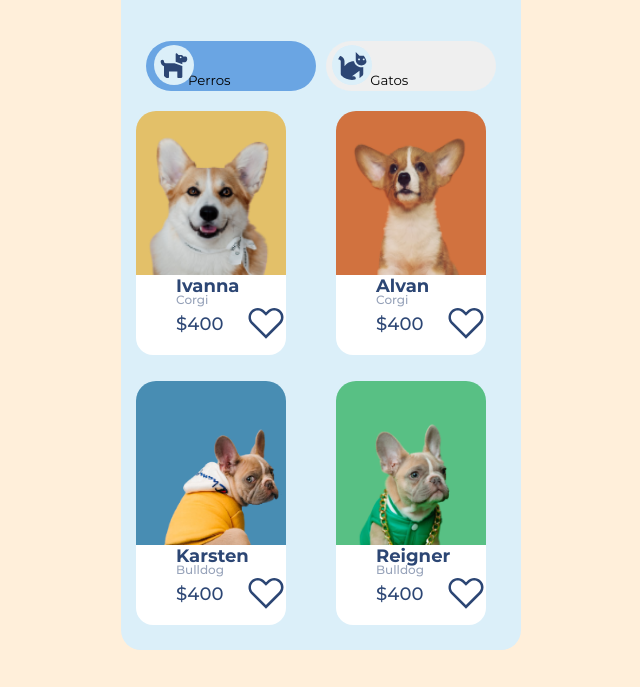
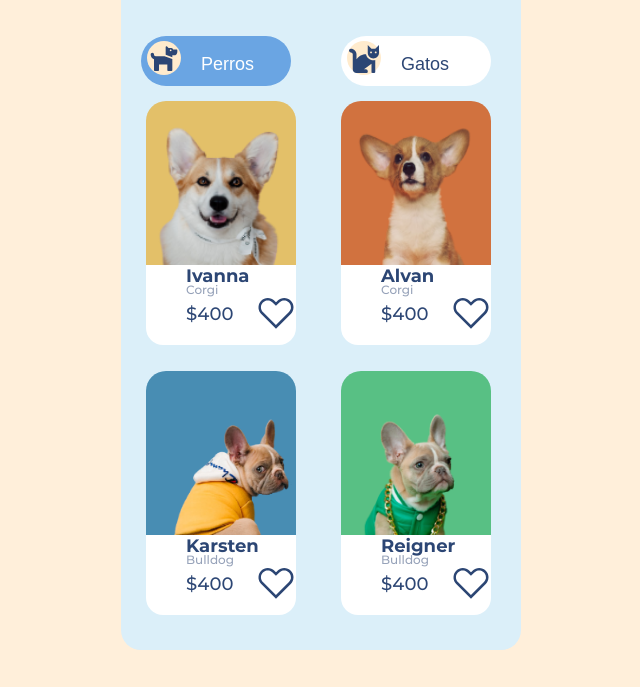
Before and after one commit to Brey-Quinchia/reto-front-end, a plain HTML site: page pets.html in a window 1280 px wide. Shown: the part 158-845 px from the top of the page, without its empty margins (319-959 px from the left). Drawn offline with Linux system fonts and the light colour scheme.

Commit message:
git commit

```diff
--- a/js/scripts.js
+++ b/js/scripts.js
@@ -12,15 +12,26 @@ function slideA1(){
     document.getElementById("sl-1").style.display="block"
 }
 
-function showCat(){
+function showCat(newColor){
+    cat_bt = document.getElementById("cat-bt")
+    dog_bt = document.getElementById("dog-bt")
     document.getElementById("dog").style.display="none"
-    document.getElementById("cat-bt").style.background="#6AA5e3"
     document.getElementById("cat").style.display="block"
-    document.getElementById("dog-bt").style.background="#f1f9fd"
+    //cat_bt.style.background=newColor
+    cat_bt.style.background="#6AA5e3"
+    cat_bt.style.color="#ffffff"
+    dog_bt.style.background=newColor
+    dog_bt.style.color="#2C4674"
+
 }
 function showDog(){
+    cat_bt = document.getElementById("cat-bt")
+    dog_bt = document.getElementById("dog-bt")
+    dog_bt.style.color="#ffffff"
+    dog_bt.style.background="#6AA5e3"
     document.getElementById("cat").style.display="none"
-    document.getElementById("cat-bt").style.background="#f1f9fd"
-    document.getElementById("dog-bt").style.background="#6AA5e3"
     document.getElementById("dog").style.display="block"
+    cat_bt.style.background="#f1f9fd"
+    cat_bt.style.color="#2C4674"
+
 }
--- a/pets.html
+++ b/pets.html
@@ -22,25 +22,34 @@
                     <a href="index.html">
                         <img src="assets/images/chevron-left.svg" id="chevron-left">
                     </a>
+
                     <p id="title" class="align-center">Buscar</p>
                 </div>
+
                 <div class="search">
                     <input type="search" placeholder="Buscar...">
                     <img src="assets/images/search.svg" id="lupa">
                 </div>
-                <nav class="align-center">
-                    <!--? Necesito optimizar para funcionar sin JS, only css -->
-                    <a href="#dog">
-                        <button class="nav-pets" id="dog-bt" onclick="showDog()">Perros
-                            <img src="assets/images/fa-solid_dog.svg" id="fat-solid" >
+                <!--? Codigo que necesita optimizacion!!! -->
+                <nav class="center-button-dc">
+                    <a href="#dog" class="none-line">
+                        <button class="nav-bt" onclick="showDog()" id="dog-bt">
+                            <div id="fat-solid">
+                                <img src="assets/images/fa-solid_dog.svg" alt="" id="svg-pt" >
+                            </div>
+                            <p id="type-pet">Perros</p>
                         </button>
                     </a>
-                    <a href="#cat">
-                        <button class="nav-pets" id="cat-bt" onclick="showCat()">Gatos
-                            <img src="assets/images/fa-solid_cat.svg" alt="" id="fat-solid">
+                    <a href="#cat" class="none-line">
+                        <button class="nav-bt" onclick="showCat('#ffffff')" id="cat-bt">
+                            <div id="fat-solid">
+                                <img src="assets/images/fa-solid_cat.svg" alt="" id="svg-pt" >
+                            </div>
+                            <p id="type-pet">Gatos</p>
                         </button>
                     </a>
                 </nav>
+                <!-- !Fin de codigo por optimizar -->
                 <section id="dog">
                     <div class="wrapper">
                         <a href="showdog.html">
--- a/style.css
+++ b/style.css
@@ -178,38 +178,65 @@ input[type='search']{
     width: 35px;
 }
 /* !Fin de codigo por optimizar */
+/*? Codigo que necesita ser actualizado */
 
-.nav-pets{
-    /* display: block; */
-    /* background-color: #6AA5E3; */
-    border-radius: 50px;
+nav.center-button-dc{
+    display: flex;
+    justify-content: center;
+    padding-left: 20px;
+    transform: translateX(-20px);
+}
+a.none-line{
+    text-decoration: none;
+}
+button.nav-bt{
+    padding-top: 5px;
+    display: flex;
+    border-radius: 30px;
     border: none;
-    width: 170px;
+    background: #6AA5E3;
+    margin: 0 20px;
+    width: 150px;
     height: 50px;
-    padding: 1px;
-    margin:5px;
-    /* transform: translateY(-20px); */
-    font-family: 'Montserrat-Regular';
-    /* text-align: center; */
-    /* background-image: url(assets/images/fa-solid_dog.svg) ; */
+    color: #ffffff;
+    font-size: 18px;
 }
-.nav-pets:hover{
-    /* transform: translateY(-20px); */
+.nav-bt:hover{
     transform: scale(1.1);
 }
-#dog-bt{
-    background-color: #6AA5e3;
+#fat-solid{
+    padding: 2px;
+    height: 30px;
+    width: 40px;
+    border-radius: 35px;
+    /* padding: ; */
+    background-color: blanchedalmond;
 }
-img#fat-solid{
-    /* content: "Perro"; */
-    border-radius:30px;
-    transform: translateX(-80px);
-    background-color: #DBEFF9;
+#svg-pt{
+    transform: translateY(0px);
     width: 30px;
-    padding: 5px;
-    height: 30px;
 }
-
+#type-pet{
+    transform: translate(-20px, -5px);
+    /* background-color: #ffffff; */
+}
+#cat-bt{
+    transform: translateX(10px);
+    color: #2C4674;
+    background-color: #ffffff;
+}
+#cat-bt:hover{
+    transform: scaleY(1.1);
+}
+.pet{
+    align-self: center;
+    height: 80%;
+    border-radius: 20px;
+    background-color: beige;
+    margin: 10px;
+    padding: 10px;
+}
+/*! Fin de actualizacion de codigo */
 
 section#dog{
     padding: 0px;
@@ -229,7 +256,8 @@ section#cat{
 
 .wrapper{
     display: grid;
-    grid-template-columns: repeat(2,1fr)
+    grid-template-columns: repeat(2,1fr);
+    padding-left: 10px;
 }
 .contain-pet{
     /* text-align: center; */
```
